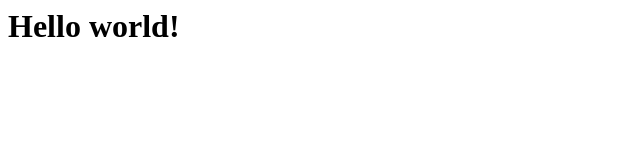
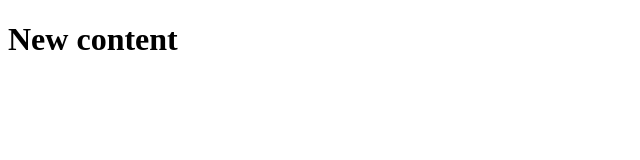
Before and after one commit to Masoom911/Demo, a plain HTML site: page index.html in a window 1280 px wide. Shown: the whole page, without its empty margins (0-640 px from the left). Drawn offline with Linux system fonts and the light colour scheme.

Commit message:
Add files via upload

```diff
--- a/index.html
+++ b/index.html
@@ -1,3 +1,15 @@
-<html>
-        <h1>Hello world!</h1>
+    <!--
+    Author: Masoom Yosofi
+    File: index.html
+    Date: 2025-01
+    Description
+    -->
+<!DOCTYPE html>
+<html lang="en">
+    <head>
+        <meta charset="utf-8">
+    </head>
+    <body>
+        <h1>New content</h1>
+    </body>
 </html>
```
